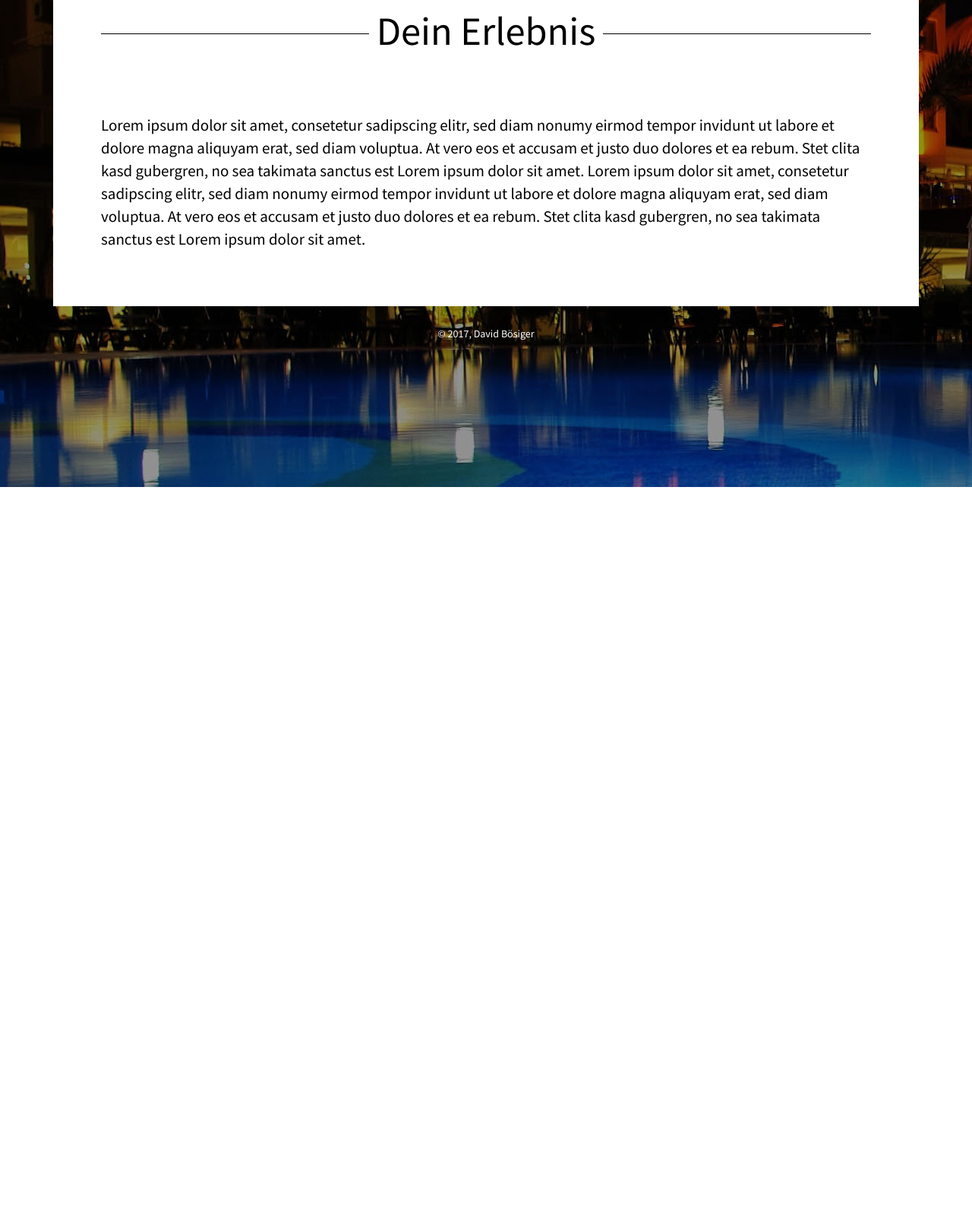
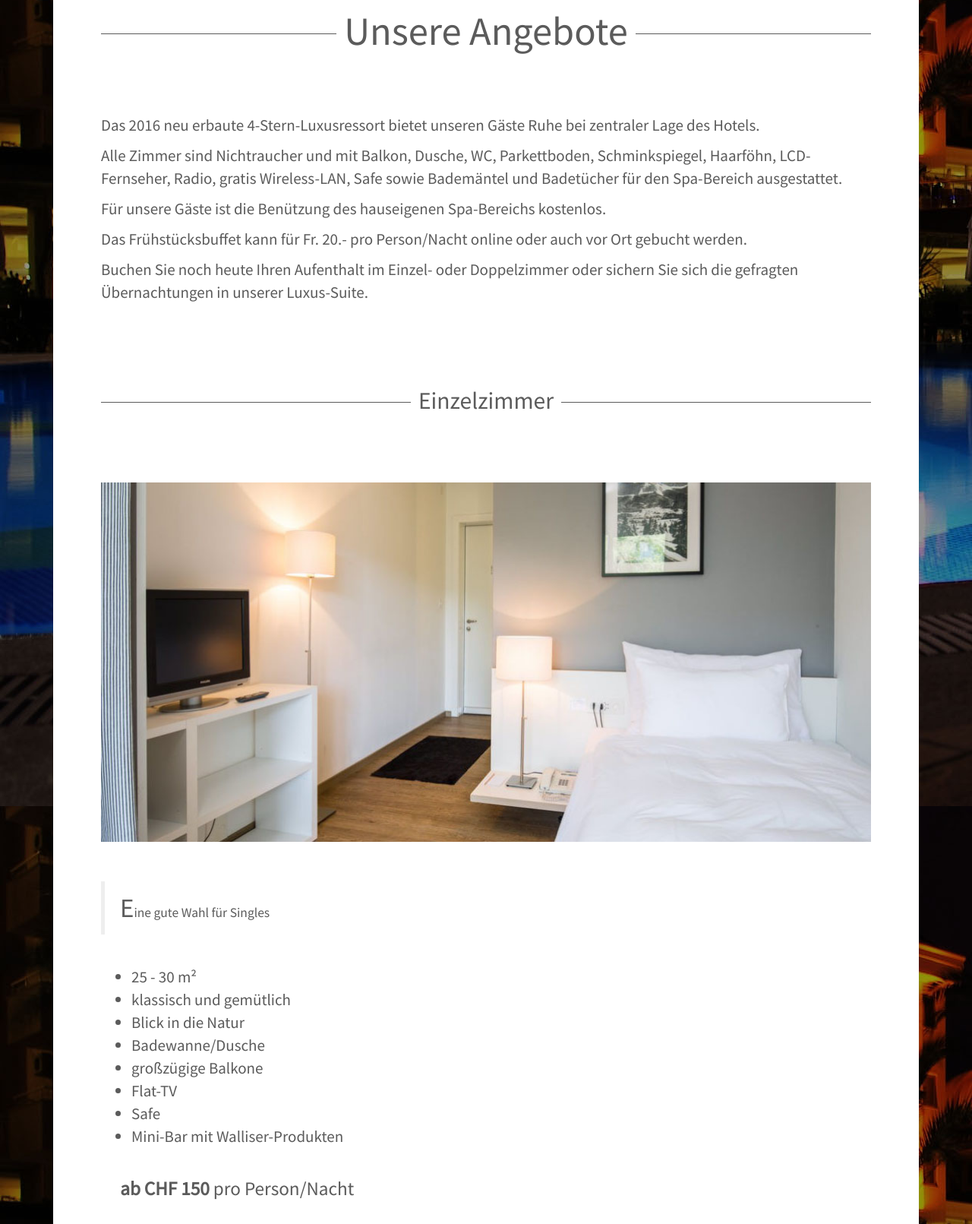
Before and after one commit to daveb17117/ebusiness, a plain HTML site: page angebot.html in a window 1280 px wide. Shown: the part 327-1938 px from the top of the page at 76% size. Before the commit the page ends 968 px from the top, so only its background shows below. Drawn offline with nearby package versions, Linux system fonts and the light colour scheme.

Commit message:
added some content

```diff
--- a/angebot.html
+++ b/angebot.html
@@ -2,7 +2,7 @@
 <html lang="de">
 <head>
     <meta charset="UTF-8">
-    <title>Title</title>
+    <title>Angebot</title>
     <link href='https://fonts.googleapis.com/css?family=Source+Sans+Pro' rel='stylesheet' type='text/css'>
     <link rel="stylesheet" href="https://maxcdn.bootstrapcdn.com/bootstrap/3.3.7/css/bootstrap.min.css">
     <link rel="stylesheet" href="https://maxcdn.bootstrapcdn.com/font-awesome/4.7.0/css/font-awesome.min.css">
@@ -28,22 +28,49 @@
         </div>
 
         <div class="content">
-            <h1><span>Dein Erlebnis</span></h1>
 
-            <p>Lorem ipsum dolor sit amet, consetetur sadipscing elitr, sed diam nonumy eirmod tempor invidunt ut labore et
-                dolore magna aliquyam erat, sed diam voluptua. At vero eos et accusam et justo duo dolores et ea rebum. Stet
-                clita kasd gubergren, no sea takimata sanctus est Lorem ipsum dolor sit amet. Lorem ipsum dolor sit amet,
-                consetetur sadipscing elitr, sed diam nonumy eirmod tempor invidunt ut labore et dolore magna aliquyam erat,
-                sed diam voluptua. At vero eos et accusam et justo duo dolores et ea rebum. Stet clita kasd gubergren, no
-                sea takimata sanctus est Lorem ipsum dolor sit amet.</p>
+            <h1><span>Unsere Angebote</span></h1>
+            <p>Das 2016 neu erbaute 4-Stern-Luxusressort bietet unseren Gäste Ruhe bei zentraler Lage des Hotels.</p>
+            <p>
+                Alle Zimmer sind Nichtraucher und mit Balkon, Dusche, WC, Parkettboden, Schminkspiegel, Haarföhn,
+                LCD-Fernseher, Radio, gratis Wireless-LAN, Safe sowie Bademäntel und Badetücher für den Spa-Bereich
+                ausgestattet.</p>
+            <p>
+                Für unsere Gäste ist die Benützung des hauseigenen Spa-Bereichs kostenlos.</p>
+            <p>
+                Das Frühstücksbuffet kann für Fr. 20.- pro Person/Nacht online oder auch vor Ort gebucht werden.</p>
+            <p>
+                Buchen Sie noch heute Ihren Aufenthalt im Einzel- oder Doppelzimmer oder sichern Sie sich die gefragten
+                Übernachtungen in unserer Luxus-Suite.
+            </p>
+
+            <h2><span>Einzelzimmer</span></h2>
+            <img class="image" src="images/einzelzimmer.jpg" alt="Bild nicht gefunden">
+
+            <div class="quote">
+                <blockquote>Eine gute Wahl für Singles</blockquote>
+            </div>
+
+            <ul>
+                <li>25 - 30 m²</li>
+                <li>klassisch und gemütlich</li>
+                <li>Blick in die Natur</li>
+                <li>Badewanne/Dusche</li>
+                <li>großzügige Balkone</li>
+                <li>Flat-TV</li>
+                <li>Safe</li>
+                <li>Mini-Bar mit Walliser-Produkten</li>
+            </ul>
+
+            <div class="prize">
+                <span class="big">ab CHF 150</span>
+                pro Person/Nacht
+            </div>
         </div>
     </div>
 </div>
 <footer>
     <p>&copy; 2017, David Bösiger</p>
 </footer>
-<script>
-    $('html').css('overflow', 'hidden');
-</script>
 </body>
 </html>
--- a/css/main.css
+++ b/css/main.css
@@ -1,10 +1,3 @@
-/*!
- * Bootstrap v4.0.0-alpha.6 (https://getbootstrap.com)
- * Copyright 2011-2017 The Bootstrap Authors
- * Copyright 2011-2017 Twitter, Inc.
- * Licensed under MIT (https://github.com/twbs/bootstrap/blob/master/LICENSE)
- */
-/*! normalize.css v5.0.0 | MIT License | github.com/necolas/normalize.css */
 html {
   line-height: 1.15;
   -ms-text-size-adjust: 100%;
@@ -68,7 +61,7 @@ body {
 .description{
   position: relative;
   margin-top: 100vh;
-  color:black;
+  color: #5b5b5b;
   z-index: -1;
   font-size: 1.5em;
   transition: all 1s;
@@ -121,7 +114,7 @@ body {
 
 .active a{
   background: white;
-  color:black;
+  color: #5b5b5b;
 }
 
 .menu-item.active{
@@ -135,15 +128,29 @@ body {
 }
 
 h1 {
+   width: 100%;
+   text-align: center;
+   border-bottom: 1px solid #5b5b5b;
+   line-height: 0.1em;
+   margin: 2em 0 2em 0;
+   font-size:2.5em;
+ }
+
+h1 span {
+  background:#fff;
+  padding:0 10px;
+}
+
+h2 {
   width: 100%;
   text-align: center;
-  border-bottom: 1px solid #000;
+  border-bottom: 1px solid #5b5b5b;
   line-height: 0.1em;
-  margin: 2em 0 2em 0;
-  font-size:2.5em;
+  margin: 4em 0 2em 0;
+  font-size:1.5em;
 }
 
-h1 span {
+h2 span {
   background:#fff;
   padding:0 10px;
 }
@@ -161,3 +168,35 @@ footer{
   width: 0;
   background: transparent; /* make scrollbar transparent */
 }
+
+.image{
+  width: 100%;
+  padding-top: 2em;
+  padding-bottom: 2em;
+}
+
+.quote{
+  padding: 0.5em 0 1em 0;
+}
+
+.quote::first-letter{
+  font-size: 2em;
+}
+
+.prize{
+  width: 100%;
+  padding: 1em 0 1em 1em;
+  font-size: 1.2em;
+}
+
+.prize .big{
+  font-weight: bold;
+}
+
+ul{
+
+}
+
+li{
+
+}
```
Also changed, not shown: index.html (+4 -43 lines), images/einzelzimmer.jpg (added), images/home.jpg (added).
